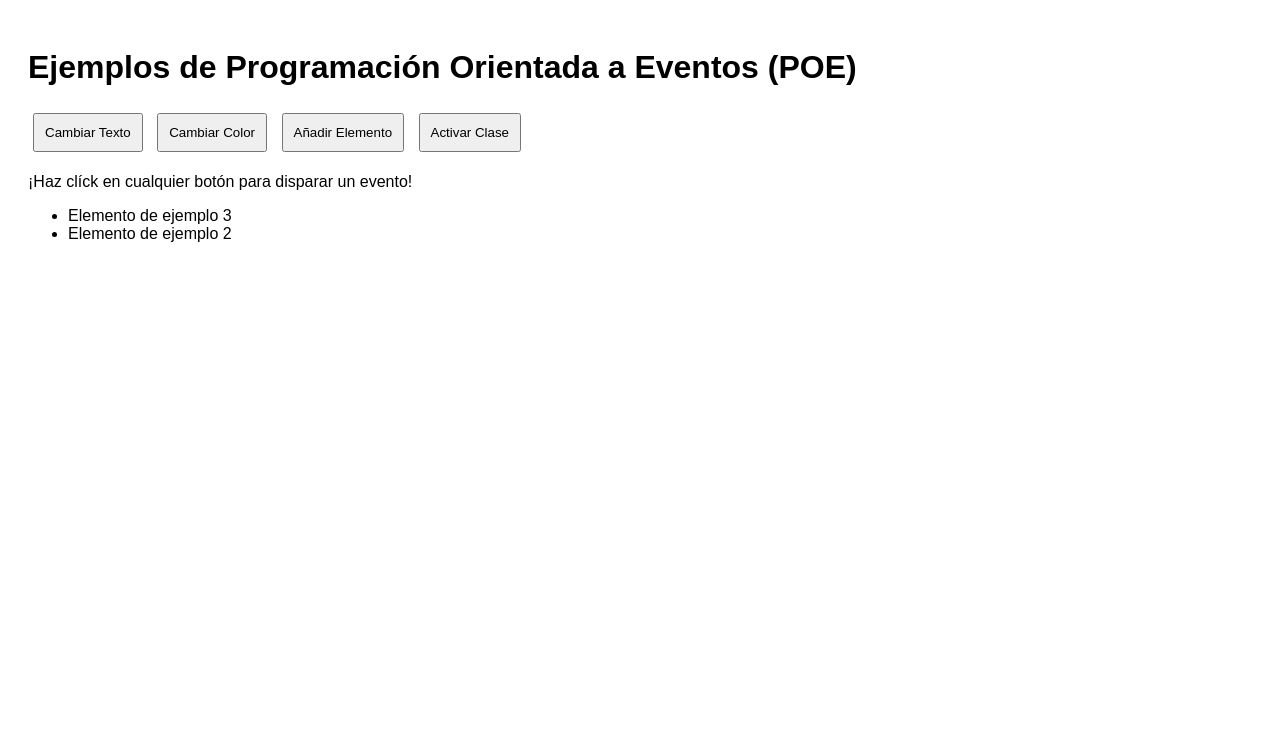
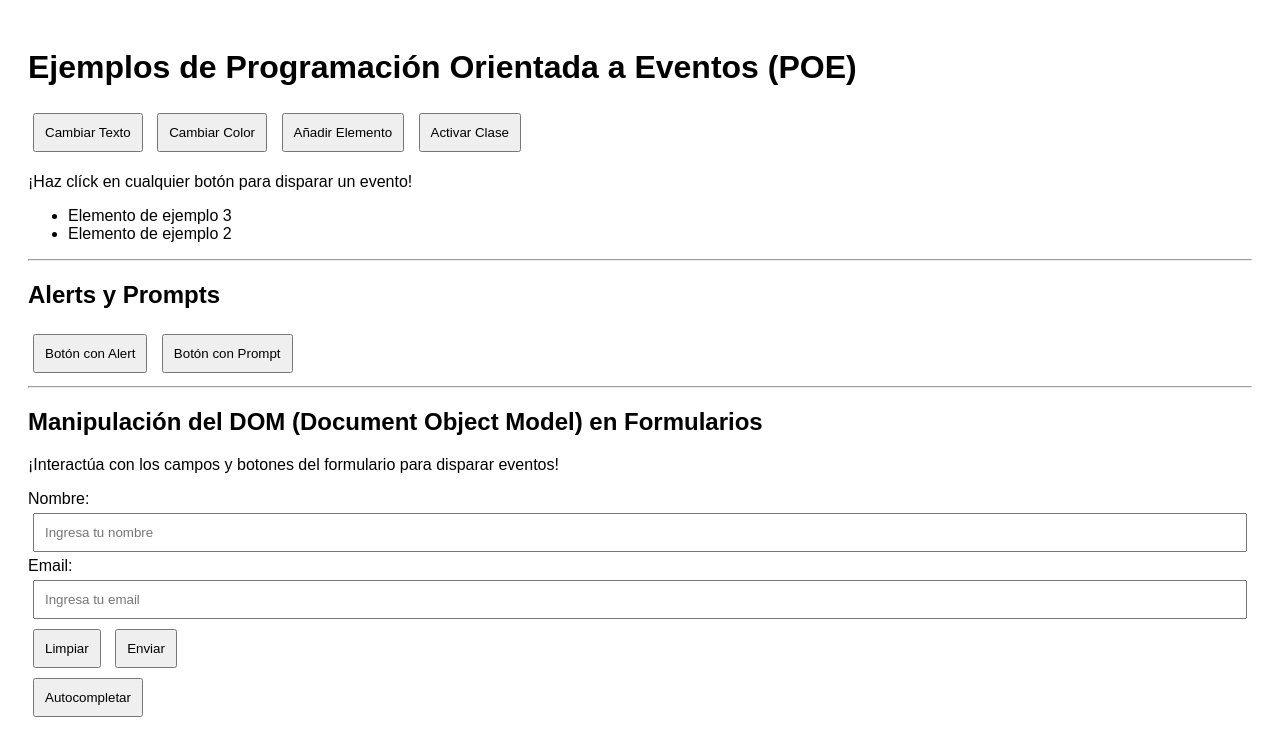
Before and after one commit to juanert/curso23, a PHP site: page /javascript/poe/index.html in a window 1280 px wide. Shown: the top 756 px of the page. Run offline with PHP 8.4, Linux system fonts and the light colour scheme.

Commit message:
Update driven-event programming demo

```diff
--- a/javascript/poe/index.html
+++ b/javascript/poe/index.html
@@ -23,6 +23,34 @@
       <li>Elemento de ejemplo 2</li>
     </ul>
 
+    <hr />
+
+    <h2>Alerts y Prompts</h2>
+    <button id="alertBtn">Botón con Alert</button>
+    <button id="promptBtn">Botón con Prompt</button>
+
+    <hr />
+
+    <h2>Manipulación del DOM (Document Object Model) en Formularios</h2>
+    <p>
+      ¡Interactúa con los campos y botones del formulario para disparar eventos!
+    </p>
+    <form action="#" id="userForm" class="form">
+      <label for="name">Nombre:</label>
+      <input type="text" id="nameInput" placeholder="Ingresa tu nombre" />
+
+      <label for="email">Email:</label>
+      <input type="email" id="emailInput" placeholder="Ingresa tu email" />
+
+      <div>
+        <button type="button" id="clearFormBtn">Limpiar</button>
+        <button type="submit" id="submitFormBtn">Enviar</button>
+      </div>
+      <div>
+        <button type="button" id="fillFormBtn">Autocompletar</button>
+      </div>
+    </form>
+
     <script src="script.js"></script>
   </body>
 </html>
--- a/javascript/poe/script.js
+++ b/javascript/poe/script.js
@@ -22,6 +22,16 @@ const changeColorBtn = document.querySelector("#changeColorBtn");
 const addItemBtn = document.querySelector("#addItemBtn");
 const toggleClassBtn = document.querySelector("#toggleClassBtn");
 const itemList = document.querySelector("#itemList");
+
+const alertBtn = document.querySelector("#alertBtn");
+const promptBtn = document.querySelector("#promptBtn");
+
+const userForm = document.querySelector("#userForm");
+const nameInput = document.querySelector("#nameInput");
+const emailInput = document.querySelector("#emailInput");
+const submitFormBtn = document.querySelector("#submitFormBtn");
+const clearFormBtn = document.querySelector("#clearFormBtn");
+const fillFormBtn = document.querySelector("#fillFormBtn");
 
 /**
  * Event listeners:
@@ -99,3 +109,85 @@ toggleClassBtn.addEventListener("click", () => {
     message.textContent = message.textContent.replace(" (highlighted)", ""); // <-- .replace reemplaza el texto especificado por otro
   }
 });
+
+/**
+ * Alerts y Prompts
+ *
+ * Los alert() y prompt() son funciones que se utilizan para mostrar alertas y prompts en la pantalla del navegador.
+ * Se trata de pequeños avisos que se muestran en la parte superior de la pantalla.
+ * No son lo más recomendable de utilizar según los conceptos de UI/UX, pero hacen el trabajo.
+ */
+
+// Botón que muestra un alert
+alertBtn.addEventListener("click", () => {
+  alert("¡Alerta!");
+});
+
+// Botón que muestra un prompt
+promptBtn.addEventListener("click", () => {
+  const input = prompt("Ingresa un texto"); // <-- Es igual que alert, pero te permite capturar el texto ingresado por el usuario
+  alert(input);
+});
+
+// Botón que crea un elemento en el DOM basado en el input que tenga el Focus (Descomentar las líneas 141 y 142 para probar)
+function createNewElementBasedOnInput() {
+  const newElement = document.createElement("p");
+  const inputId = this.id;
+
+  newElement.textContent = `El focus se produjo en el input ${inputId}`;
+  document.body.appendChild(newElement);
+}
+
+// nameInput.addEventListener("focus", createNewElementBasedOnInput);
+// emailInput.addEventListener("focus", createNewElementBasedOnInput);
+
+/**
+ * Manipulación del DOM (Document Object Model) en Formularios
+ *
+ * Los formularios son elementos que permiten a los usuarios enviar datos a un servidor.
+ */
+
+// Botón que limpia el formulario interactúando con sus inputs
+clearFormBtn.addEventListener("click", () => {
+  nameInput.value = "";
+  emailInput.value = "";
+});
+
+// Botón que llena el formulario con valores predefinidos
+fillFormBtn.addEventListener("click", () => {
+  nameInput.value = "John Doe";
+  emailInput.value = "s4T4C@example.com";
+});
+
+/**
+ * Nota importante:
+ *
+ * .textContent - permite obtener o establecer el texto de un elemento
+ * .value - permite obtener o establecer el valor de un input
+ */
+
+// Botón que envía el formulario
+// El addEventListener no se agrega el botón en sí, sino al formulario.
+// Como el botón en el HTML es de tipo submit, JS sabe que debe enviar el formulario y realizar las acciones correspondientes.
+userForm.addEventListener("submit", (event) => {
+  event.preventDefault();
+  const name = nameInput.value;
+  const email = emailInput.value;
+
+  if (name === "" || email === "") {
+    alert("Por favor, completa todos los campos.");
+    return;
+  }
+  alert(
+    `¡Felicidades, ${name}! ¡Te has ganado un iPhone 16! Ingresa al enlace que tedejamos en tu correo (${email}). Para nada es un virus.`
+  );
+});
+
+// Ejercicio de POE
+// Realizar una calculadora que permita sumar, restar, multiplicar y dividir dos números ingresados por el usuario a través de un formulario.
+// El formulario debe contar con un botón para limpiar sus campos.
+// El resultado debe de desplegarse en un tercer input con propiedad readonly.
+// Si el usuario intenta enviar el formulario sin ingresar los dos números, mostrar un mensaje de error (*) indicando que todos los campos son obligatorios.
+// El estudiante tiene total libertad para definir como recolectará los datos que definan el tipo de operación a realizar.
+
+// (*) Los mensajes de error se pueden mostrar con alert, pero el primero en mostrarlos en el DOM con createElement, le pone nombre al gatito por 3 días.
--- a/javascript/poe/styles.css
+++ b/javascript/poe/styles.css
@@ -8,7 +8,18 @@ button {
   padding: 10px;
 }
 
+input {
+  margin: 5px;
+  padding: 10px;
+  width: auto;
+}
+
 .highlight {
   background-color: yellow;
   font-weight: bold;
 }
+
+.form {
+  display: flex;
+  flex-direction: column;
+}
```
